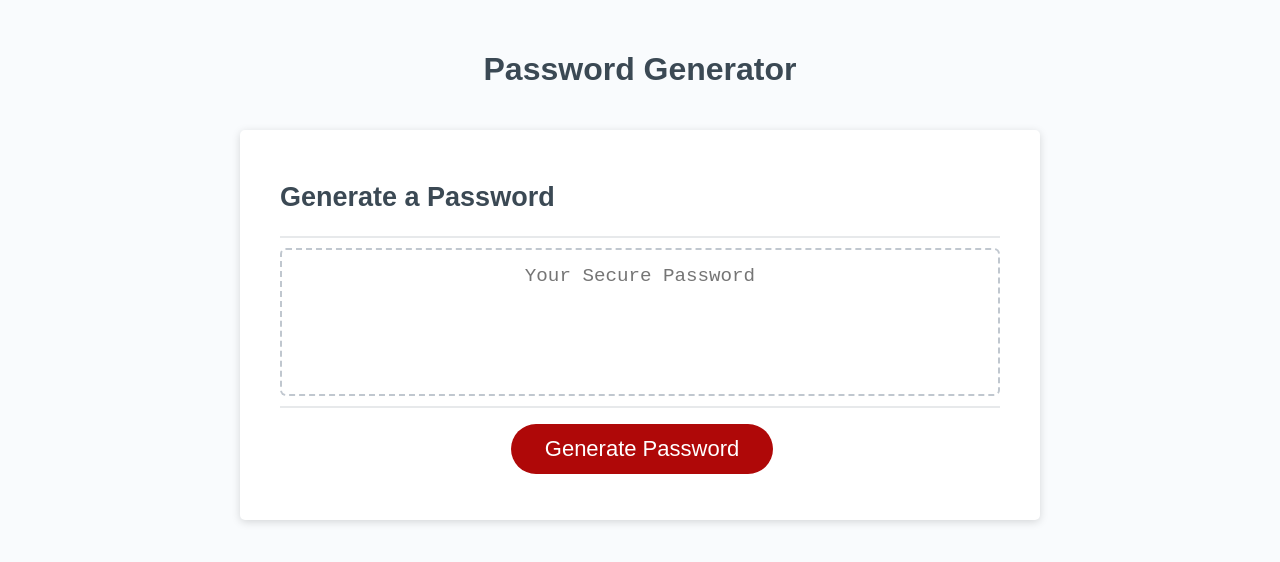
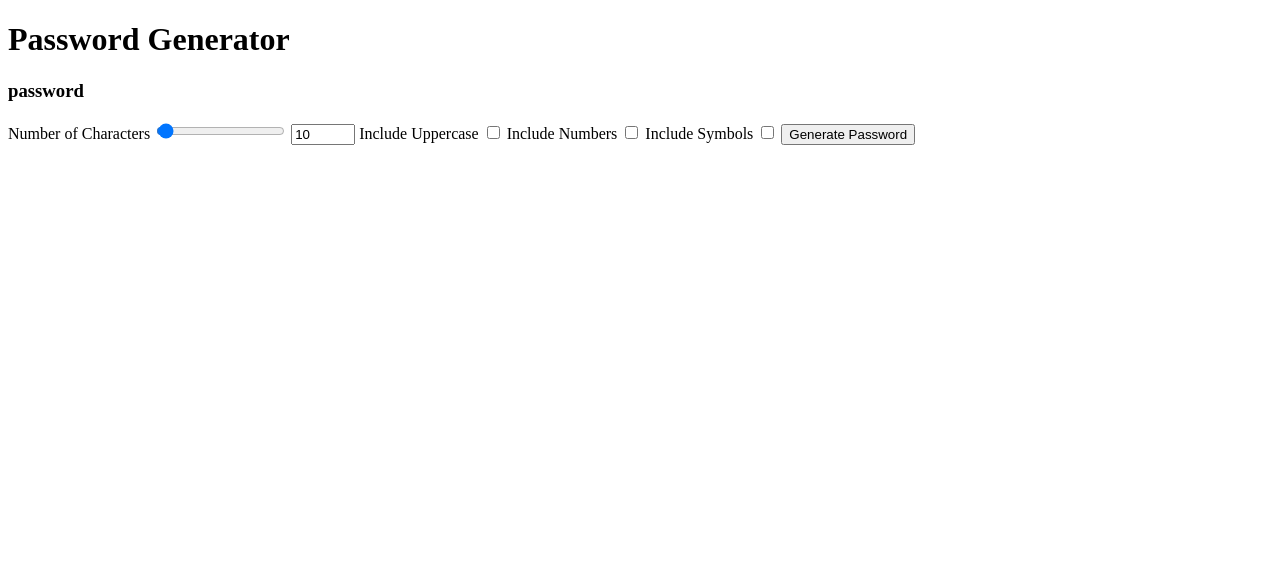
Before and after one commit to mcmathis91/passwordgenerator, a plain HTML site: page index.html in a window 1280 px wide. Drawn offline with Linux system fonts and the light colour scheme; files that its build step writes are made by us from their sources.

Commit message:
html skeleton adjusted

```diff
--- a/assets/style.css
+++ /dev/null
@@ -1,137 +0,0 @@
-*,
-*::before,
-*::after {
-  box-sizing: border-box;
-}
-
-html,
-body,
-.wrapper {
-  height: 100%;
-  margin: 0;
-  padding: 0;
-}
-
-body {
-  font-family: sans-serif;
-  background-color: #f9fbfd;
-}
-
-.wrapper {
-  padding-top: 30px;
-  padding-left: 20px;
-  padding-right: 20px;
-}
-
-header {
-  text-align: center;
-  padding: 20px;
-  padding-top: 0px;
-  color: hsl(206, 17%, 28%);
-}
-
-.card {
-  background-color: hsl(0, 0%, 100%);
-  border-radius: 5px;
-  border-width: 1px;
-  box-shadow: rgba(0, 0, 0, 0.15) 0px 2px 8px 0px;
-  color: hsl(206, 17%, 28%);
-  font-size: 18px;
-  margin: 0 auto;
-  max-width: 800px;
-  padding: 30px 40px;
-}
-
-.card-header::after {
-  content: " ";
-  display: block;
-  width: 100%;
-  background: #e7e9eb;
-  height: 2px;
-}
-
-.card-body {
-  min-height: 100px;
-}
-
-.card-footer {
-  text-align: center;
-}
-
-.card-footer::before {
-  content: " ";
-  display: block;
-  width: 100%;
-  background: #e7e9eb;
-  height: 2px;
-}
-
-.card-footer::after {
-  content: " ";
-  display: block;
-  clear: both;
-}
-
-.btn {
-  border: none;
-  background-color: hsl(360, 91%, 36%);
-  border-radius: 25px;
-  box-shadow: rgba(0, 0, 0, 0.1) 0px 1px 6px 0px rgba(0, 0, 0, 0.2) 0px 1px 1px
-    0px;
-  color: hsl(0, 0%, 100%);
-  display: inline-block;
-  font-size: 22px;
-  line-height: 22px;
-  margin: 16px 16px 16px 20px;
-  padding: 14px 34px;
-  text-align: center;
-  cursor: pointer;
-}
-
-button[disabled] {
-  cursor: default;
-  background: #c0c7cf;
-}
-
-.float-right {
-  float: right;
-}
-
-#password {
-  -webkit-appearance: none;
-  -moz-appearance: none;
-  appearance: none;
-  border: none;
-  display: block;
-  width: 100%;
-  padding-top: 15px;
-  padding-left: 15px;
-  padding-right: 15px;
-  padding-bottom: 85px;
-  font-size: 1.2rem;
-  text-align: center;
-  margin-top: 10px;
-  margin-bottom: 10px;
-  border: 2px dashed #c0c7cf;
-  border-radius: 6px;
-  resize: none;
-  overflow: hidden;
-}
-
-@media (max-width: 690px) {
-  .btn {
-    font-size: 1rem;
-    margin: 16px 0px 0px 0px;
-    padding: 10px 15px;
-  }
-
-  #password {
-    font-size: 1rem;
-  }
-}
-
-@media (max-width: 500px) {
-  .btn {
-    font-size: 0.8rem;
-  }
-}
--- a/index.html
+++ b/index.html
@@ -1,34 +1,34 @@
 <!DOCTYPE html>
 <html lang="en">
-  <head>
-    <meta charset="UTF-8" />
-    <meta name="viewport" content="width=device-width, initial-scale=1.0" />
-    <meta http-equiv="X-UA-Compatible" content="ie=edge" />
+<head>
+    <meta charset="UTF-8">
+    <meta http-equiv="X-UA-Compatible" content="IE=edge">
+    <meta name="viewport" content="width=device-width, initial-scale=1.0">
+    <script src="script.js" defer></script>
+    <link rel="stylesheet" href="style.css">
     <title>Password Generator</title>
-    <link rel="stylesheet" href="style.css" />
-  </head>
-  <body>
-    <div class="wrapper">
-      <header>
+</head>
+<body>
+    <div class="container">
         <h1>Password Generator</h1>
-      </header>
-      <div class="card">
-        <div class="card-header">
-          <h2>Generate a Password</h2>
-        </div>
-        <div class="card-body">
-          <textarea
-            readonly
-            id="password"
-            placeholder="Your Secure Password"
-            aria-label="Generated Password"
-          ></textarea>
-        </div>
-        <div class="card-footer">
-          <button id="generate" class="btn">Generate Password</button>
-        </div>
-      </div>
+        <h3>password</h3>
+        <form>
+            <label for="">Number of Characters</label>
+            <input type="range" min="8" max="128" value="10" id="characterAmountRange">
+            <input type="number" min="8" max="128" value="10" id="characterAmountNumber">
+
+            <label for="includeUppercase">Include Uppercase</label>
+            <input type="checkbox" id="includeUppercase">
+
+            <label for="includeNumbers">Include Numbers</label>
+            <input type="checkbox" id="includeNumbers">
+
+            <label for="includeSymbols">Include Symbols</label>
+            <input type="checkbox" id="includeSymbols">
+
+            <button type="submit">Generate Password</button>
+        </form>
     </div>
-    <script src="script.js"></script>
-  </body>
+
+</body>
 </html>
--- a/script.js
+++ /dev/null
@@ -1,17 +0,0 @@
-// Assignment code here
-
-
-// Get references to the #generate element
-var generateBtn = document.querySelector("#generate");
-
-// Write password to the #password input
-function writePassword() {
-  var password = generatePassword();
-  var passwordText = document.querySelector("#password");
-
-  passwordText.value = password;
-
-}
-
-// Add event listener to generate button
-generateBtn.addEventListener("click", writePassword);
```
